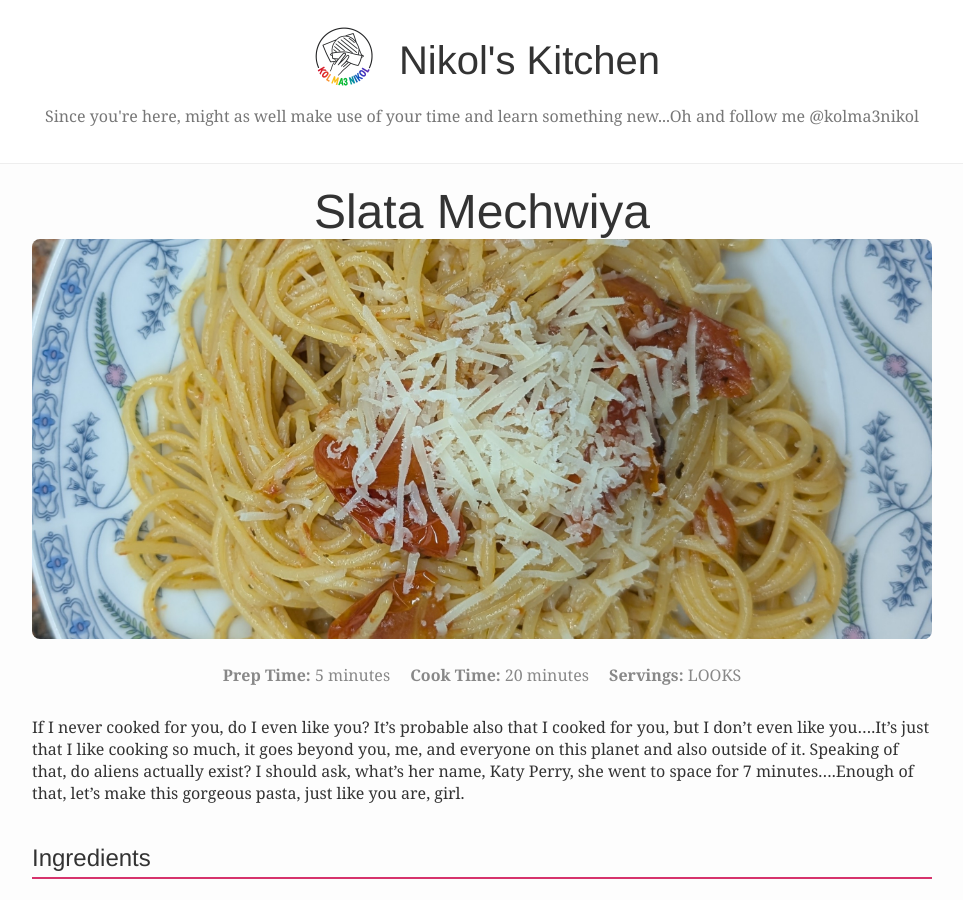
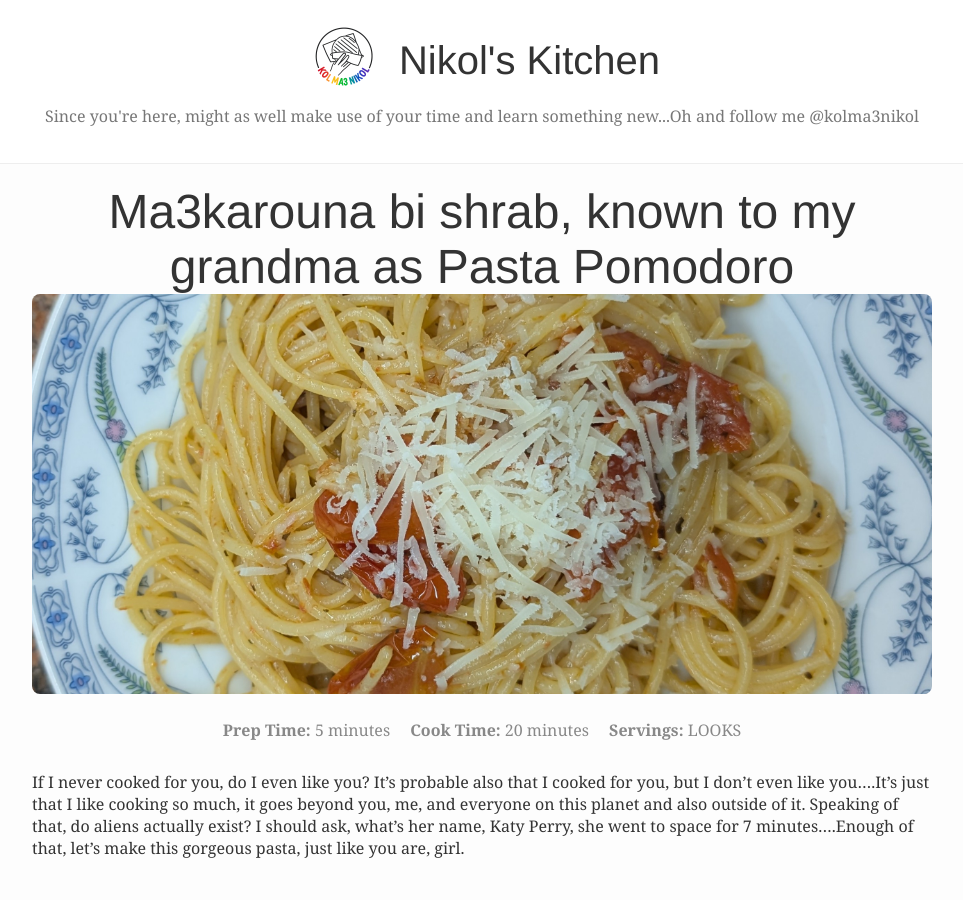
Before and after one commit to AntiLibrary5/nicools-kitchen, a Jekyll site: the page built from _posts/2025-11-24-authentic-pomodoro-pasta.md, in a window 1280 px wide and 900 px high. Shown: the whole window, without its empty margins (158-1121 px from the left). Built offline with Jekyll 4.4.1, drawn with Linux system fonts in a browser that asks for light colours.

Commit message:
pasta pomodoro recipe name update

```diff
--- a/_posts/2025-11-24-authentic-pomodoro-pasta.md
+++ b/_posts/2025-11-24-authentic-pomodoro-pasta.md
@@ -1,6 +1,6 @@
 ---
 layout: post
-title: "Slata Mechwiya"
+title: "Ma3karouna bi shrab, known to my grandma as Pasta Pomodoro"
 image: /assets/images/pasta-pomodoro.jpg
 prep_time: "5 minutes"
 cook_time: "20 minutes"
```
